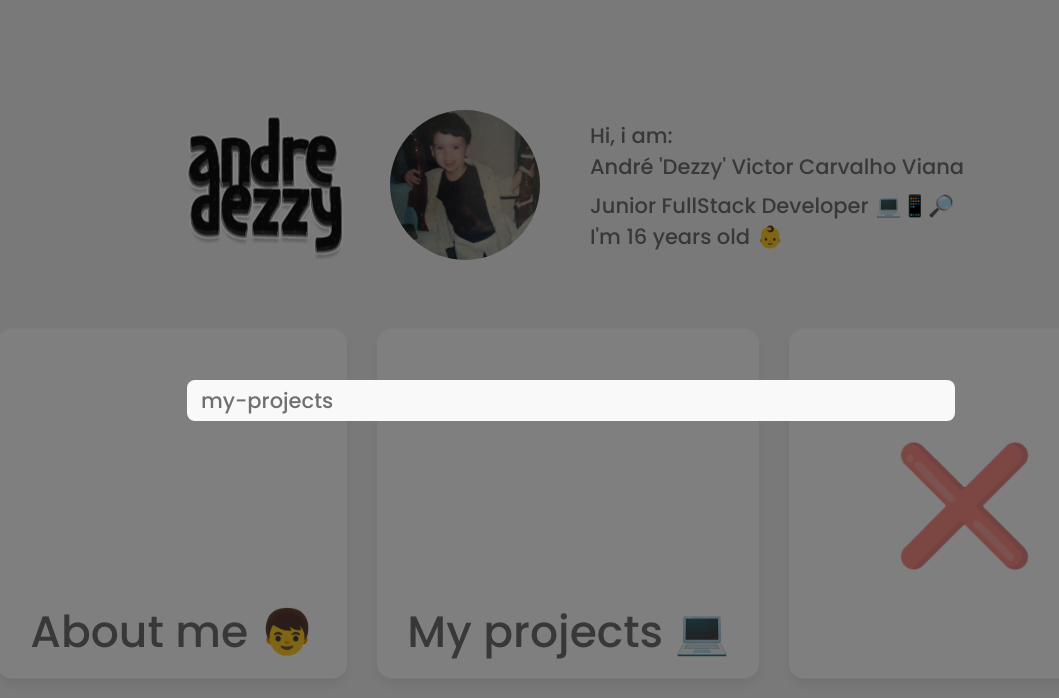
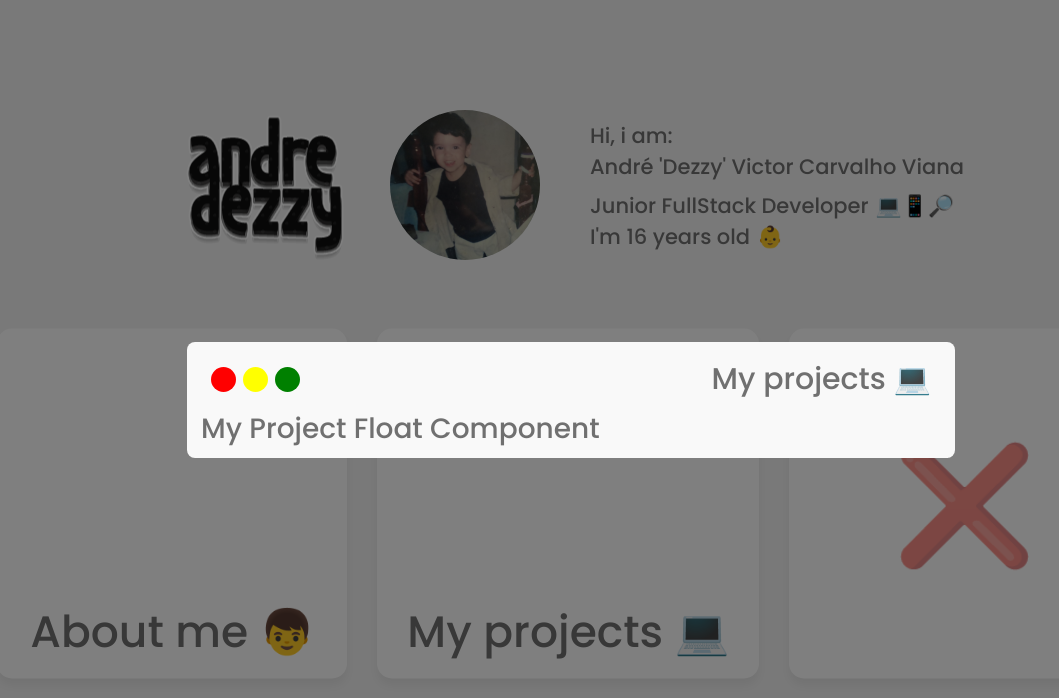
Before and after one commit to andredezzy/andredezzy.me, a React (Create React App) app: page / in a window 1280 px wide. Both pictures are taken after a click on the element "My projects 💻". Shown: the top 698 px of the page, without its empty margins (69-1128 px from the left). Built offline with nearby package versions, Linux system fonts and the light colour scheme.

Commit message:
Add header to the modal (float) :sparkles:

```diff
--- a/src/App.jsx
+++ b/src/App.jsx
@@ -10,18 +10,19 @@ import Home from './pages/Home';
 import Float from './components/Float';
 
 export default function App() {
-  const [floatComponent, setFloatComponent] = useState(null);
+  const [float, setFloat] = useState(null);
 
   return (
     <>
       <Container>
-        <Route exact path="/" component={() => <Home setFloatComponent={setFloatComponent} />} />
+        <Route exact path="/" component={() => <Home setFloat={setFloat} />} />
       </Container>
 
       <Float
-        show={floatComponent !== null}
-        render={floatComponent}
-        onClose={() => setFloatComponent(null)}
+        show={float !== null}
+        title={float ? float.title : null}
+        render={float ? float.component : null}
+        onClose={() => setFloat(null)}
       />
 
       <GlobalStyle />
--- a/src/components/Card/index.jsx
+++ b/src/components/Card/index.jsx
@@ -11,7 +11,7 @@ export default function Card({
       fontSize={fontSize}
       opacity={opacity}
       centered={centered}
-      onClick={() => onClick(id)}
+      onClick={() => onClick(id, title)}
     >
       <span>{title}</span>
     </Container>
--- a/src/components/Float/index.jsx
+++ b/src/components/Float/index.jsx
@@ -1,11 +1,23 @@
 import React from 'react';
 import PropTypes from 'prop-types';
 
-import { Modal } from './styles';
+import { Modal, Header, Circle } from './styles';
 
-export default function Float({ show, render, onClose }) {
+export default function Float({
+  show, title, render, onClose,
+}) {
   return (
     <Modal show={show} onHide={onClose}>
+      <Header>
+        <Header.Buttons>
+          <Circle size="25px" color="red" />
+          <Circle size="25px" color="yellow" />
+          <Circle size="25px" color="green" />
+        </Header.Buttons>
+
+        <Header.Title>{title}</Header.Title>
+      </Header>
+
       {render}
     </Modal>
   );
@@ -13,12 +25,14 @@ export default function Float({ show, render, onClose }) {
 
 Float.propTypes = {
   show: PropTypes.bool,
+  title: PropTypes.string,
   render: PropTypes.oneOfType([PropTypes.element, PropTypes.string]),
   onClose: PropTypes.func,
 };
 
 Float.defaultProps = {
   show: false,
+  title: 'No title',
   render: 'No element to render!',
   onClose: () => {},
 };
--- /dev/null
+++ b/src/components/Float/pages/MyProjects/index.jsx
@@ -0,0 +1,11 @@
+import React from 'react';
+
+// import { Container } from './styles';
+
+export default function MyProjects() {
+  return (
+    <div>
+      <h3>My Project Float Component</h3>
+    </div>
+  );
+}
--- /dev/null
+++ b/src/components/Float/pages/index.jsx
@@ -0,0 +1,17 @@
+import React from 'react';
+
+import MyProjects from './MyProjects';
+
+const pages = [
+  {
+    card: 'my-projects',
+    component: <MyProjects />,
+  },
+];
+
+// eslint-disable-next-line import/prefer-default-export
+export function getComponentForCard(cardId) {
+  const page = pages.find(element => element.card === cardId);
+
+  return page ? page.component : `No component found for '${cardId}'`;
+}
--- a/src/components/Float/styles.js
+++ b/src/components/Float/styles.js
@@ -2,7 +2,6 @@ import styled from 'styled-components';
 
 import { Modal as BootstrapModal } from 'react-bootstrap';
 
-// eslint-disable-next-line import/prefer-default-export
 export const Modal = styled(BootstrapModal)`
   display: flex !important;
   justify-content: center;
@@ -47,3 +46,29 @@ export const Modal = styled(BootstrapModal)`
     }
   }
 `;
+
+export const Header = styled.div`
+  display: flex;
+  justify-content: space-between;
+  align-items: center;
+
+  padding: 10px 10px;
+`;
+
+Header.Buttons = styled.div`
+  display: flex;
+`;
+
+Header.Title = styled.span`
+  font-size: 30px;
+`;
+
+export const Circle = styled.div`
+  width: ${({ size }) => size || '50px'};
+  height: ${({ size }) => size || '50px'};
+
+  background: ${({ color }) => color || '#CCC'};
+  border-radius: 50%;
+
+  margin-right: 7px;
+`;
--- a/src/pages/Home/index.jsx
+++ b/src/pages/Home/index.jsx
@@ -7,11 +7,13 @@ import Header from '@/components/Header';
 import Body from '@/components/Body';
 import Card from '@/components/Card';
 
-export default function Home({ setFloatComponent }) {
-  function handleOpenCard(cardId) {
-    console.log('clicked card -> ', cardId);
+import { getComponentForCard } from '@/components/Float/pages';
 
-    setFloatComponent(cardId);
+export default function Home({ setFloat }) {
+  function handleOpenCard(cardId, title) {
+    const component = getComponentForCard(cardId);
+
+    setFloat({ title, component });
   }
 
   return (
@@ -35,9 +37,9 @@ export default function Home({ setFloatComponent }) {
 }
 
 Home.propTypes = {
-  setFloatComponent: PropTypes.func,
+  setFloat: PropTypes.func,
 };
 
 Home.defaultProps = {
-  setFloatComponent: () => {},
+  setFloat: () => console.log("'setFloat()' function not found!"),
 };
```
